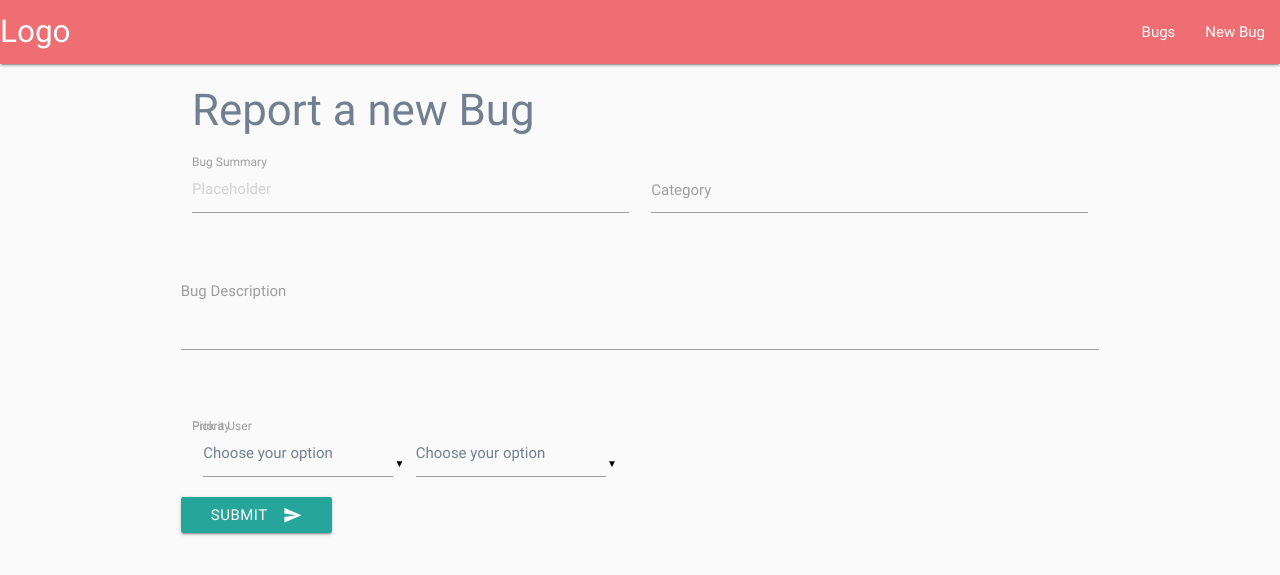
After one commit to geminerald/bugzap, a Flask app: page /edit_bug/1 in a window 1280 px wide. The commit adds this page. Shown: the top 575 px of the page. Run offline with Flask 2, Linux system fonts and the light colour scheme; data that the repository does not hold is empty; some libraries are stand-ins or nearby versions.

Commit message:
added basic edit bug functionality

```diff
--- a/app.py
+++ b/app.py
@@ -29,7 +29,11 @@ def insert_bug():
     return redirect(url_for('get_bugs'))
 
 
+@app.route('/edit_bug/<bug_id>')
+def edit_bug(bug_id):
+    the_bug = mongo.db.bug.find_one({'_id: ObjectId(bug_id)'})
+    all_users = mongo.db.users.find()
+    return render_template('editbug.html', bug=the_bug, users = all_users)
+
 if __name__ == '__main__':
-    app.run(host=os.environ.get('IP'),
-    port=int(os.environ.get('PORT')),
-    debug=True)
+    app.run(host=os.environ.get('IP'), port=int(os.environ.get('PORT')), debug=True)
--- a/templates/bugs.html
+++ b/templates/bugs.html
@@ -7,7 +7,7 @@
             <div class="collapsible-header bug-header">
                 <div class="col s3">
                     <i class="material-icons">arrow_drop_down</i>
-                    <a class="waves-effect waves-light btn btn-small"><i class="material-icons right"></i>Edit</a>
+                    <a href="{{url_for('edit_bug', bug_id = bug._id)}}" class="waves-effect waves-light btn btn-small"><i class="material-icons right"></i>Edit</a>
                     <a class="waves-effect waves-light btn btn-small blue"><i class="material-icons right"></i>Close</a>
                 </div>
                 <div class="col s9 bug-summary-info">
--- /dev/null
+++ b/templates/editbug.html
@@ -0,0 +1,51 @@
+{% extends 'base.html' %}
+{% block content%}
+
+<h3>Report a new Bug</h3>
+
+<div class="row">
+    <form action="{{url_for('insert_bug')}}" method="POST" class="col s12">
+        <div class="row">
+            <div class="input-field col s6">
+                <input placeholder="Placeholder" id="bug_summary" name="bug_summary" type="text" class="validate">
+                <label for="bug_summary">Bug Summary</label>
+            </div>
+            <div class="input-field col s6">
+                <input id="bug_category" name="bug_category" type="text" class="validate">
+                <label for="bug_category">Category</label>
+            </div>
+        </div>
+        <div class="row">
+            <div class="row">
+                <div class="input-field col s12">
+                    <textarea id="bug_description" name="bug_description" class="materialize-textarea"></textarea>
+                    <label for="bug_description">Bug Description</label>
+                </div>
+            </div>
+        </div>
+        <div class="row">
+            <div class="input-field col s12">
+                <select class="col s 6" id="bug_user" name="bug_user">
+                    <option value="" disabled selected>Choose your option</option>
+                    {% for user in users %}
+                    <option value="{{user.username}}">{{user.username}}</option>
+                    {% endfor %}
+                </select>
+                <label>Pick a User</label>
+                <select class="col s 6" id="bug_priority" name="bug_priority">
+                    <option value="" disabled selected>Choose your option</option>
+                    <option value="1">Urgent</option>
+                    <option value="2">High</option>
+                    <option value="3">Medium</option>
+                    <option value="4">Low</option>
+                </select>
+                <label>Priority</label>
+            </div>
+            <button class="btn waves-effect waves-light" type="submit" name="action">Submit
+                <i class="material-icons right">send</i>
+            </button>
+        </div>
+    </form>
+</div>
+
+{% endblock %}
```
